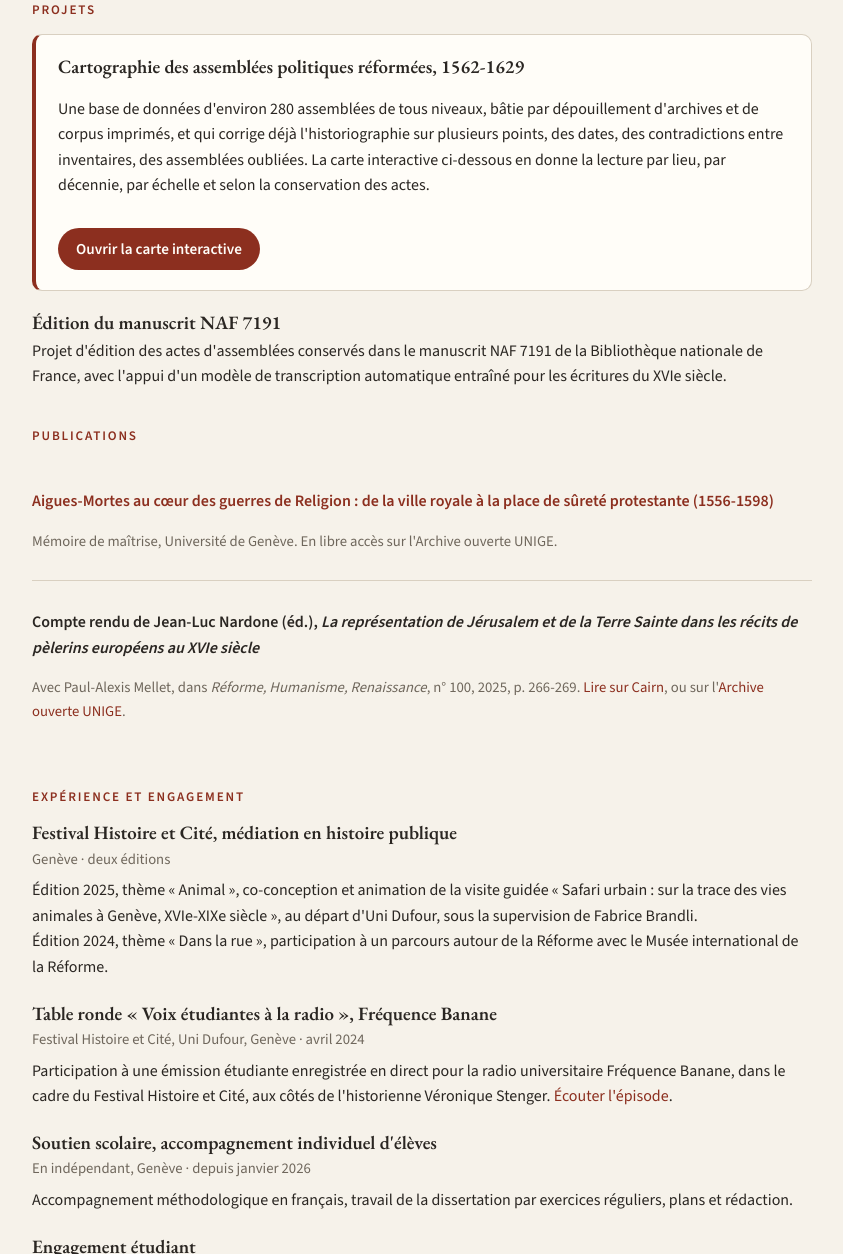
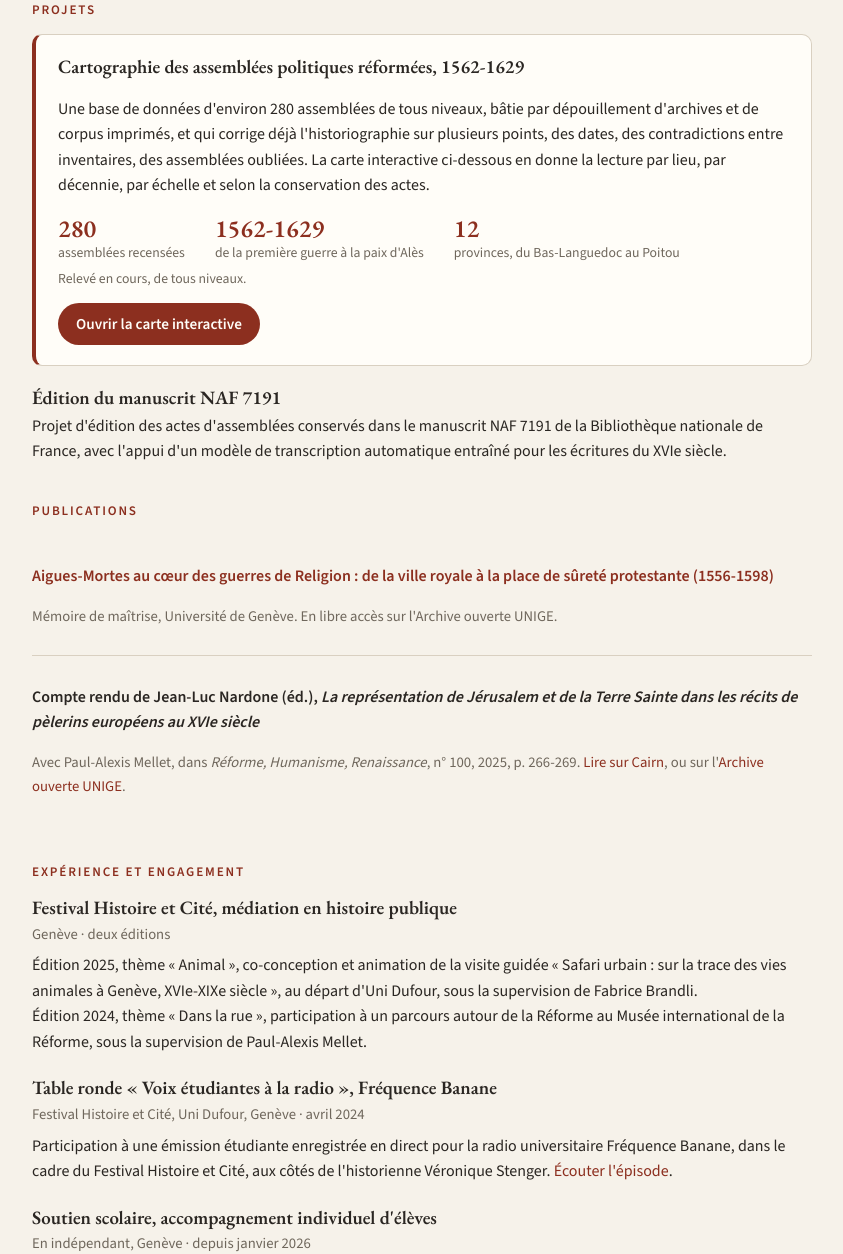
Before and after one commit to remypalatan/remypalatan.github.io, a plain HTML site: page index.html in a window 1280 px wide. Shown: the part 1312-2566 px from the top of the page, without its empty margins (218-1061 px from the left). Drawn offline with nearby package versions, Linux system fonts and the light colour scheme.

Commit message:
Add files via upload

```diff
--- a/index.html
+++ b/index.html
@@ -131,6 +131,8 @@
     <div class="feature">
       <h3>Cartographie des assemblées politiques réformées, 1562-1629</h3>
       <p>Une base de données d'environ 280 assemblées de tous niveaux, bâtie par dépouillement d'archives et de corpus imprimés, et qui corrige déjà l'historiographie sur plusieurs points, des dates, des contradictions entre inventaires, des assemblées oubliées. La carte interactive ci-dessous en donne la lecture par lieu, par décennie, par échelle et selon la conservation des actes.</p>
+      <div style="display:flex;flex-wrap:wrap;gap:16px 30px;margin:18px 0 2px"><div><div style="font:600 1.55rem/1 'EB Garamond',Georgia,serif;color:var(--accent)">280</div><div style="color:var(--muted);font-size:.86rem">assemblées recensées</div></div><div><div style="font:600 1.55rem/1 'EB Garamond',Georgia,serif;color:var(--accent)">1562-1629</div><div style="color:var(--muted);font-size:.86rem">de la première guerre à la paix d'Alès</div></div><div><div style="font:600 1.55rem/1 'EB Garamond',Georgia,serif;color:var(--accent)">12</div><div style="color:var(--muted);font-size:.86rem">provinces, du Bas-Languedoc au Poitou</div></div></div>
+      <p style="color:var(--muted);font-size:.86rem;margin:4px 0 0">Relevé en cours, de tous niveaux.</p>
       <a class="btn" href="carte.html">Ouvrir la carte interactive</a>
     </div>
     <div class="item">
@@ -157,7 +159,7 @@
       <h3>Festival Histoire et Cité, médiation en histoire publique</h3>
       <p class="meta">Genève · deux éditions</p>
       <p>Édition 2025, thème « Animal », co-conception et animation de la visite guidée « Safari urbain : sur la trace des vies animales à Genève, XVIe-XIXe siècle », au départ d'Uni Dufour, sous la supervision de Fabrice Brandli.</p>
-      <p>Édition 2024, thème « Dans la rue », participation à un parcours autour de la Réforme avec le Musée international de la Réforme.</p>
+      <p>Édition 2024, thème « Dans la rue », participation à un parcours autour de la Réforme au Musée international de la Réforme, sous la supervision de Paul-Alexis Mellet.</p>
     </div>
     <div class="item">
       <h3>Table ronde « Voix étudiantes à la radio », Fréquence Banane</h3>
```
